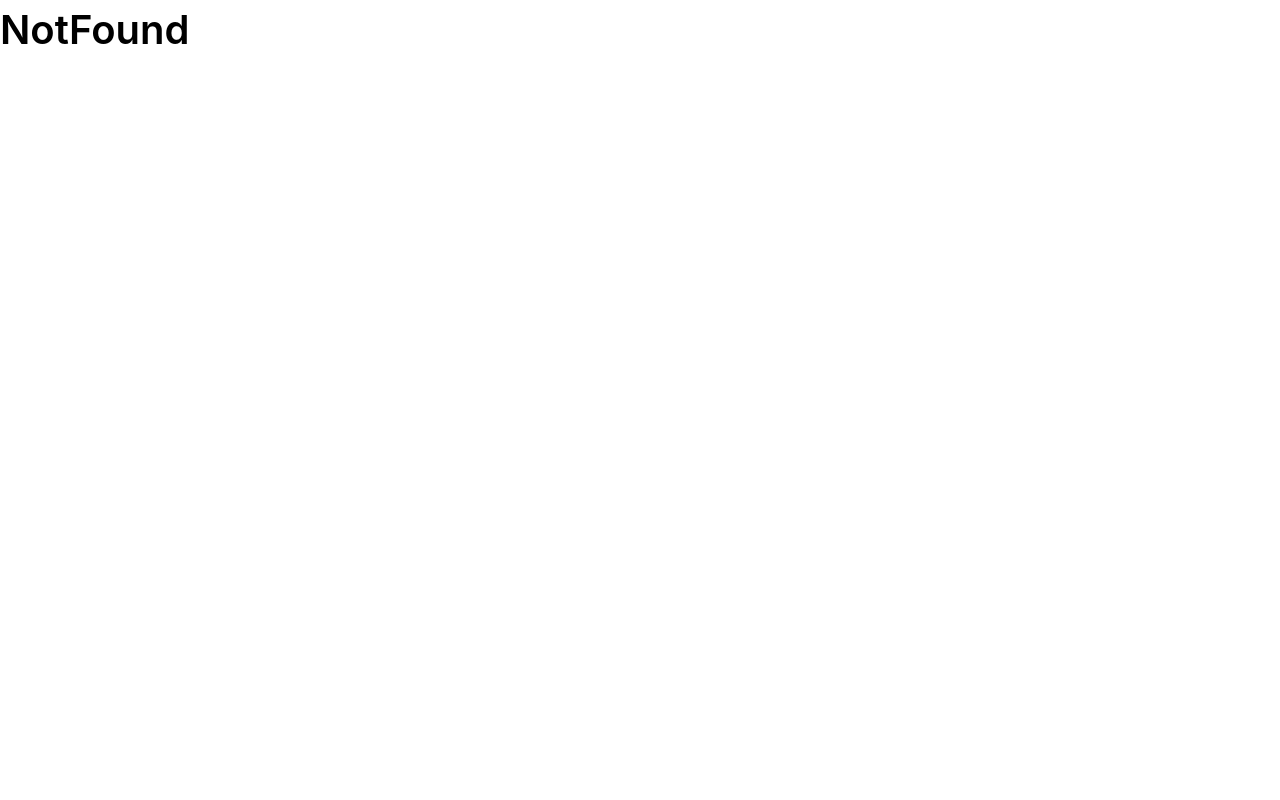
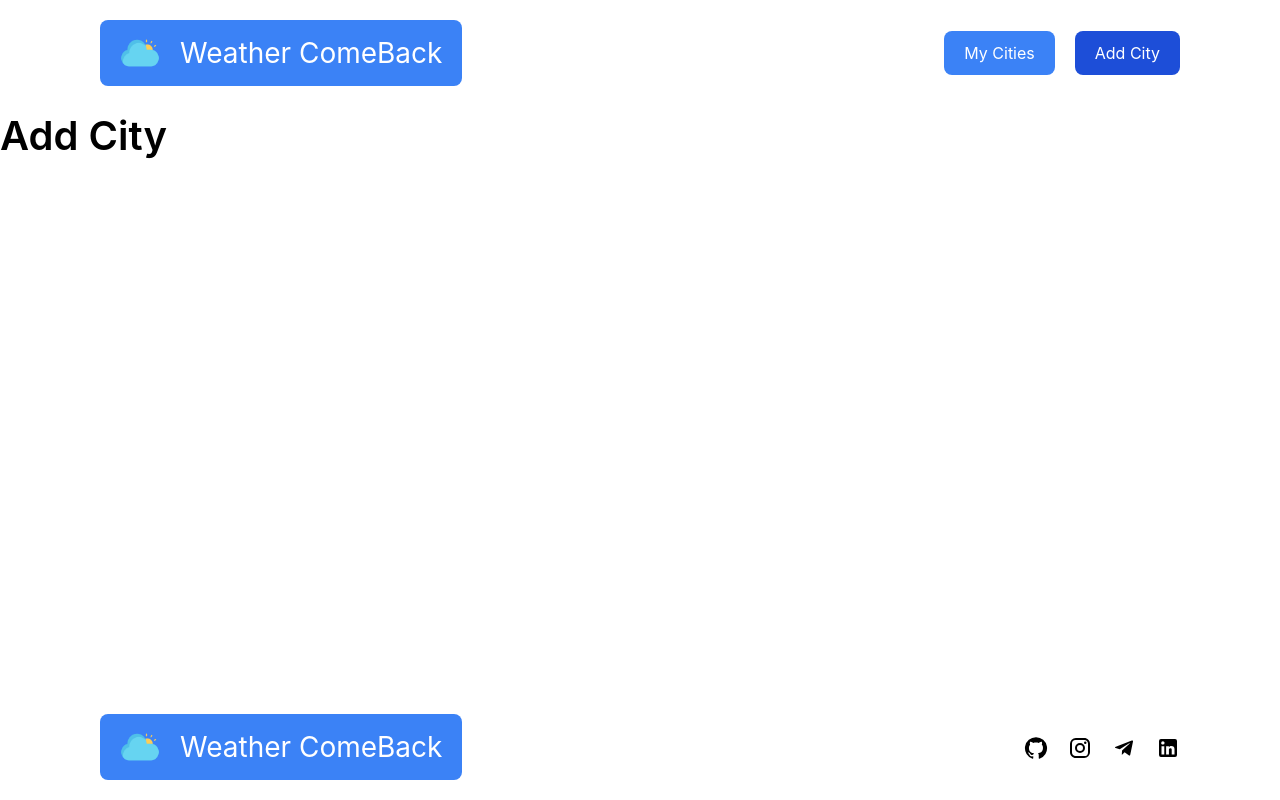
Before and after one commit to ydem1/come-back-weather, a React (Create React App) app: page /add-city in a window 1280 px wide. Built offline with nearby package versions, Linux system fonts and the light colour scheme.

Commit message:
delete all cities and add add-city page

```diff
--- a/src/components/Footer/index.tsx
+++ b/src/components/Footer/index.tsx
@@ -3,7 +3,7 @@ import { SocialMediaLinks } from "./SocialMediaLinks";
 
 export const Footer = () => (
   <footer>
-    <div className="container flex items-center justify-between mt-5">
+    <div className="container flex items-center justify-between my-5">
       <Logo />
       <SocialMediaLinks />
     </div>
--- a/src/components/Header/constants.ts
+++ b/src/components/Header/constants.ts
@@ -8,7 +8,7 @@ export const NAVIGATION_LINKS = [
   },
   {
     id: 2,
-    href: PATHNAMES.ALL_CITIES,
-    label: "All Cities",
+    href: PATHNAMES.ALL_CITIY,
+    label: "Add City",
   },
 ]
--- a/src/constants/routes.ts
+++ b/src/constants/routes.ts
@@ -1,6 +1,6 @@
 export const PATHNAMES = {
   HOME: "/",
-  ALL_CITIES: "/all-cities",
+  ALL_CITIY: "/add-city",
   MY_CITIES: "/my-cities",
 
   NOT_FOUND: "/*",
--- a/src/pages/all-cities/index.tsx
+++ b/src/pages/add-city/index.tsx
@@ -1,10 +1,10 @@
 import React, { FC } from "react";
 import { PageWrapper } from "src/components/Layouts/PageWrapper";
 
-const AllCities: FC = () => (
+const AddCity: FC = () => (
   <PageWrapper>
-    <h2>All Cities</h2>
+    <h2>Add City</h2>
   </PageWrapper>
 );
 
-export default AllCities;
+export default AddCity;
--- a/src/pages/index.ts
+++ b/src/pages/index.ts
@@ -1,4 +1,4 @@
 export { default as Home } from "./home";
 export { default as MyCities } from "./my-cities";
-export { default as AllCities } from "./all-cities";
+export { default as AddCity } from "./add-city";
 export { default as NotFound } from "./not-found";
--- a/src/routes/Router.tsx
+++ b/src/routes/Router.tsx
@@ -1,6 +1,6 @@
 import React, { FC } from "react";
 import { useRoutes } from "react-router-dom";
-import { Home, MyCities, AllCities, NotFound } from "src/pages";
+import { Home, MyCities, AddCity, NotFound } from "src/pages";
 import { PATHNAMES } from "src/constants/routes";
 
 const ROUTES = [
@@ -13,8 +13,8 @@ const ROUTES = [
     path: PATHNAMES.MY_CITIES,
   },
   {
-    element: <AllCities />,
-    path: PATHNAMES.ALL_CITIES,
+    element: <AddCity />,
+    path: PATHNAMES.ALL_CITIY,
   },
   {
     element: <NotFound />,
```
